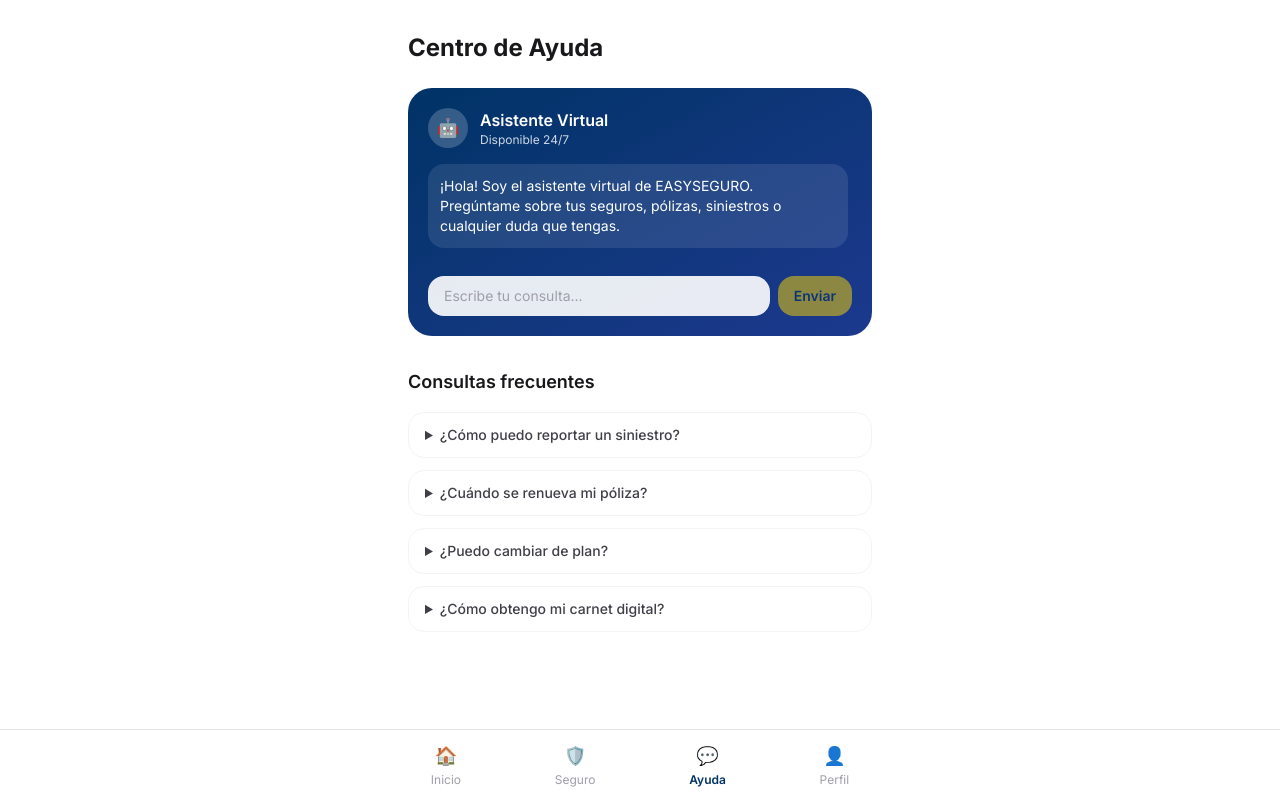
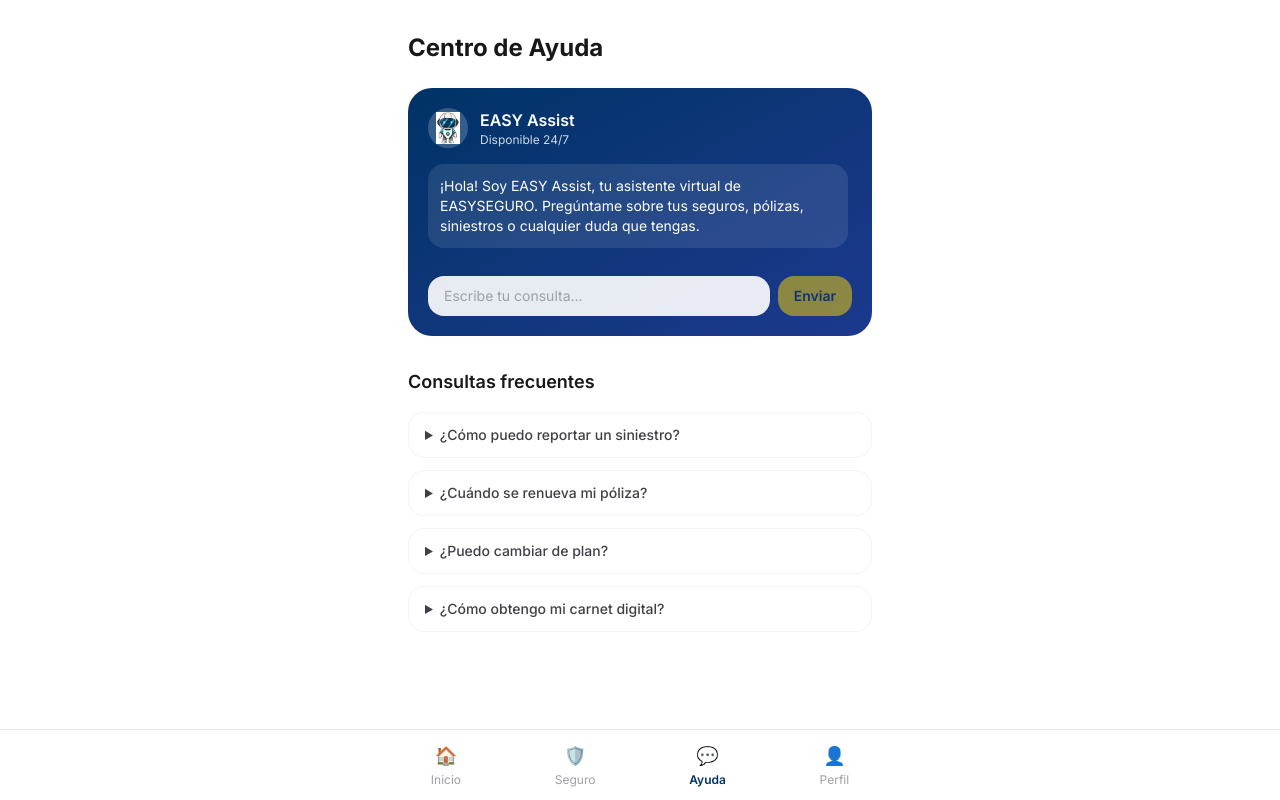
Before and after one commit to gyro2077/easyseguro, a Next.js app: page /dashboard/ayuda in a window 1280 px wide. Built offline with nearby package versions, Linux system fonts and the light colour scheme.

Commit message:
change EASY Assistance

```diff
--- a/src/app/api/chat/route.ts
+++ b/src/app/api/chat/route.ts
@@ -12,7 +12,7 @@ export async function POST(req: Request) {
     const result = streamText({
       model: google('gemini-2.5-flash'),
       maxOutputTokens: 800,
-      system: `Eres el Asistente de Seguros Pichincha en EASYSEGURO. Sé amable, directo y MUY breve (1 párrafo).
+      system: `Eres EASY Assist, el asistente de Seguros Pichincha en EASYSEGURO. Sé amable, directo y MUY breve (1 párrafo).
 
 REGLAS:
 1. SOLO responde sobre seguros, la app, coberturas y siniestros.
@@ -22,7 +22,7 @@ REGLAS:
 FAQ COMPRIMIDO:
 - Reportar siniestro: "Reportar" en inicio o línea 24/7.
 - Renovación: Automática cada mes. Aviso 3 días antes.
-- Cambiar plan: Desde "Mi seguro" o contactando al asistente.
+- Cambiar plan: Desde "Mi seguro" o contactando a EASY Assist.
 - Carnet digital: En "Mi seguro", descargar o compartir.
 - Cancelar/Contacto: 1800 400 400, WhatsApp 0999 667 779.`,
       messages: recentMessages,
--- a/src/app/dashboard/QuickActions.tsx
+++ b/src/app/dashboard/QuickActions.tsx
@@ -1,13 +1,14 @@
 "use client"
 
 import Link from "next/link"
+import Image from "next/image"
 import { toast } from "sonner"
 
 const actions = [
   { label: "Pagar", icon: "💳", color: "bg-brand-blue", id: "pagar" },
   { label: "Reportar", icon: "📋", color: "bg-brand-green", id: "reportar" },
   { label: "Mi póliza", icon: "🛡️", color: "bg-brand-yellow", id: "poliza", href: "/dashboard/seguro" },
-  { label: "Chat IA", icon: "🤖", color: "bg-zinc-800", id: "chat" },
+  { label: "EASY Assist", icon: "🤖", color: "bg-zinc-800", id: "chat" },
   { label: "Asesor Humano", icon: "💬", color: "bg-green-600", id: "whatsapp", fullWidth: true },
 ]
 
@@ -53,8 +54,17 @@ export function QuickActions({ hasPolicy }: { hasPolicy: boolean }) {
               href={a.href}
               className={`flex flex-col items-center justify-center gap-3 bg-white rounded-2xl border border-zinc-100 p-6 hover:shadow-md transition-shadow ${a.fullWidth ? "col-span-2" : ""}`}
             >
-              <div className={`w-12 h-12 ${a.color} rounded-xl flex items-center justify-center text-white text-xl`}>
-                {a.icon}
+            <div className={`w-12 h-12 ${a.color} rounded-xl flex items-center justify-center text-white text-xl relative overflow-hidden`}>
+              {a.id === "chat" ? (
+                <Image
+                  src="/easy-assist.png"
+                  alt="EASY Assist"
+                  fill
+                  className="object-contain p-1.5"
+                />
+              ) : (
+                a.icon
+              )}
             </div>
             <span className="text-sm font-medium text-zinc-700">{a.label}</span>
           </Link>
@@ -66,8 +76,17 @@ export function QuickActions({ hasPolicy }: { hasPolicy: boolean }) {
           onClick={() => handleClick(a.id)}
           className={`flex flex-col items-center justify-center gap-3 bg-white rounded-2xl border border-zinc-100 p-6 hover:shadow-md transition-shadow cursor-pointer ${a.fullWidth ? "col-span-2" : ""}`}
         >
-            <div className={`w-12 h-12 ${a.color} rounded-xl flex items-center justify-center text-white text-xl`}>
-              {a.icon}
+          <div className={`w-12 h-12 ${a.color} rounded-xl flex items-center justify-center text-white text-xl relative overflow-hidden`}>
+            {a.id === "chat" ? (
+              <Image
+                src="/easy-assist.png"
+                alt="EASY Assist"
+                fill
+                className="object-contain p-1.5"
+              />
+            ) : (
+              a.icon
+            )}
           </div>
           <span className="text-sm font-medium text-zinc-700">{a.label}</span>
         </button>
--- a/src/app/dashboard/ayuda/ChatBox.tsx
+++ b/src/app/dashboard/ayuda/ChatBox.tsx
@@ -3,6 +3,7 @@
 import { useChat } from "@ai-sdk/react"
 import { useRef, useEffect, useState } from "react"
 import ReactMarkdown from "react-markdown"
+import Image from "next/image"
 
 export default function ChatBox() {
   const { messages, sendMessage, status, error } = useChat()
@@ -30,11 +31,16 @@ export default function ChatBox() {
   return (
     <div className="bg-gradient-to-br from-brand-blue to-blue-900 rounded-2xl p-5 text-white mb-8">
       <div className="flex items-center gap-3 mb-4">
-        <div className="w-10 h-10 bg-white/20 rounded-full flex items-center justify-center text-lg">
-          🤖
+        <div className="w-10 h-10 bg-white/20 rounded-full flex items-center justify-center relative overflow-hidden">
+          <Image
+            src="/easy-assist.png"
+            alt="EASY Assist"
+            fill
+            className="object-contain p-1"
+          />
         </div>
         <div>
-          <p className="font-semibold">Asistente Virtual</p>
+          <p className="font-semibold">EASY Assist</p>
           <p className="text-xs opacity-80">Disponible 24/7</p>
         </div>
       </div>
@@ -42,7 +48,7 @@ export default function ChatBox() {
       <div className="space-y-3 max-h-80 overflow-y-auto mb-4 pr-1 scrollbar-thin">
         {messages.length === 0 && (
           <div className="bg-white/10 rounded-xl p-3 text-sm">
-            ¡Hola! Soy el asistente virtual de EASYSEGURO. Pregúntame sobre tus seguros, pólizas, siniestros o cualquier duda que tengas.
+            ¡Hola! Soy EASY Assist, tu asistente virtual de EASYSEGURO. Pregúntame sobre tus seguros, pólizas, siniestros o cualquier duda que tengas.
           </div>
         )}
         {messages.map((m) => (
--- a/src/app/dashboard/ayuda/page.tsx
+++ b/src/app/dashboard/ayuda/page.tsx
@@ -16,7 +16,7 @@ const faqs = [
   },
   {
     q: "¿Puedo cambiar de plan?",
-    a: "Sí, puedes solicitar el cambio desde la sección 'Mi seguro' o contactando a nuestro asistente.",
+    a: "Sí, puedes solicitar el cambio desde la sección 'Mi seguro' o contactando a EASY Assist.",
   },
   {
     q: "¿Cómo obtengo mi carnet digital?",
```
Also changed, not shown: public/easy-assist.png (added). Lines whose indentation alone changed are shown as unchanged.
